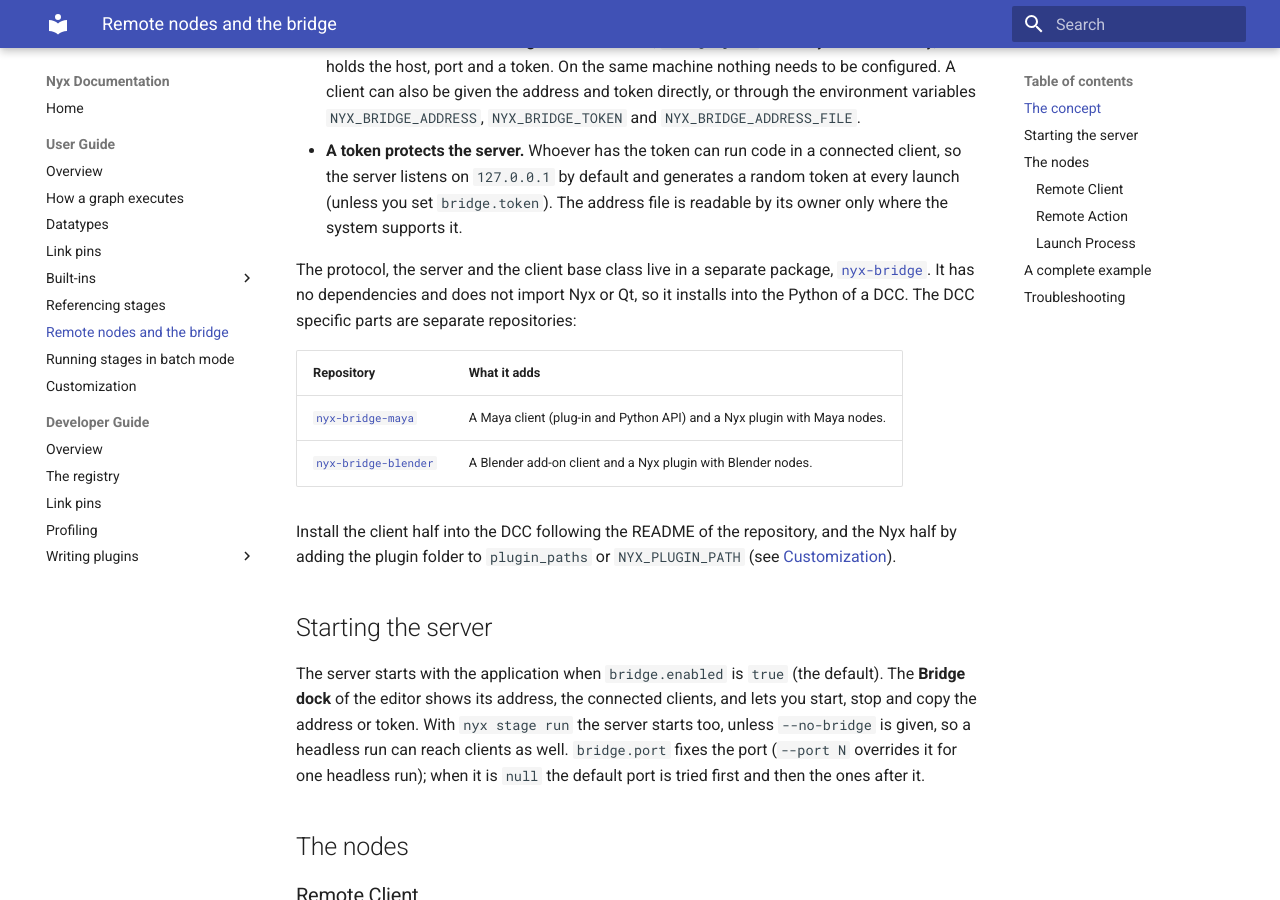
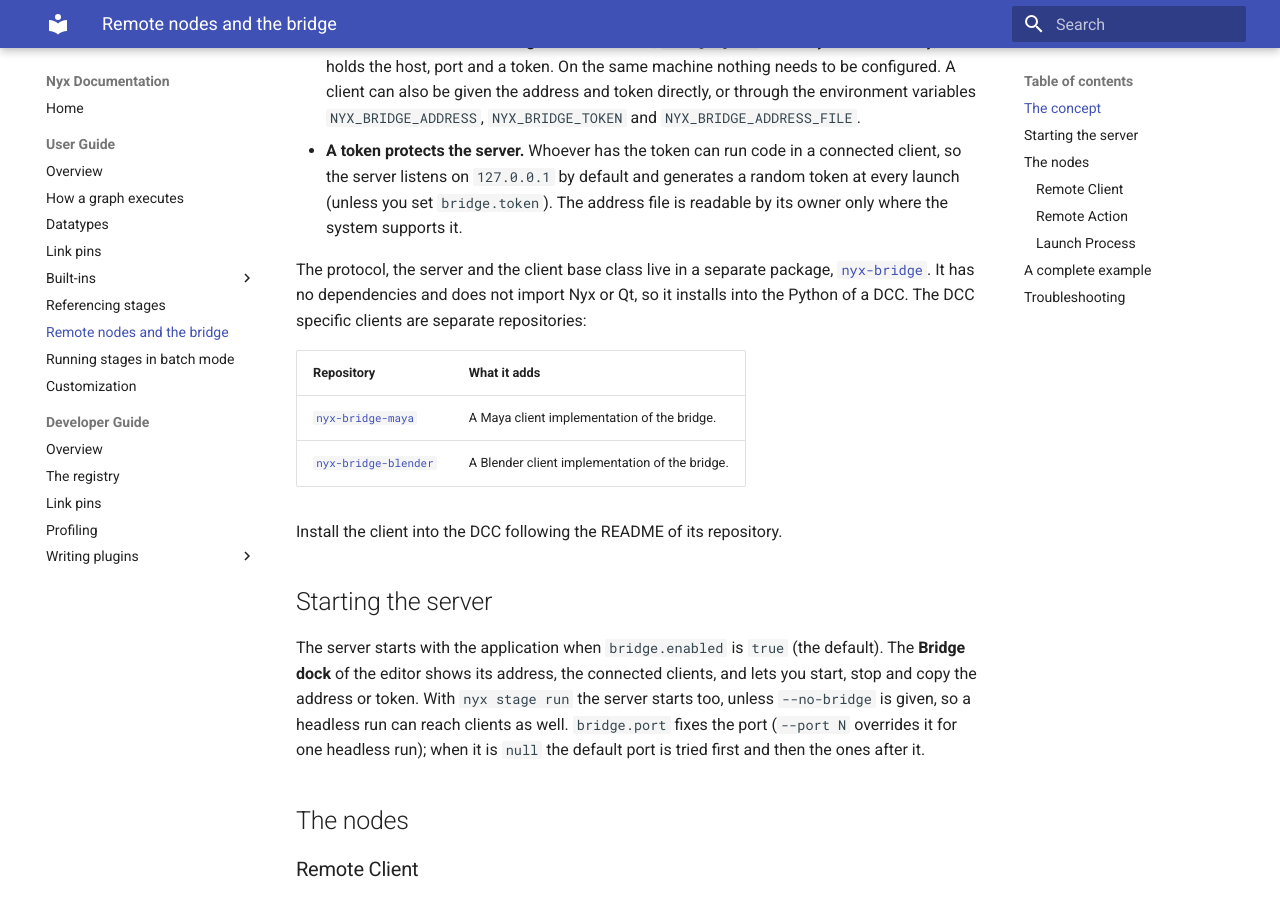
Before and after one commit to sowwic/nyx, an MkDocs documentation site: the page built from docs/user/remote-nodes.md, in a window 1280 px wide and 900 px high, scrolled down 608 px. Built offline with MkDocs 1.6.1 and Material for MkDocs 9.7.7, drawn with Linux system fonts in a browser that asks for light colours.

Commit message:
Update name for pypi (#140) (#141)

```diff
--- a/docs/user/remote-nodes.md
+++ b/docs/user/remote-nodes.md
@@ -33,17 +33,15 @@ into the graph.
 
 The protocol, the server and the client base class live in a separate package,
 [`nyx-bridge`](https://github.com/sowwic/nyx-bridge). It has no dependencies and does
-not import Nyx or Qt, so it installs into the Python of a DCC. The DCC specific parts are
+not import Nyx or Qt, so it installs into the Python of a DCC. The DCC specific clients are
 separate repositories:
 
 | Repository | What it adds |
 | --- | --- |
-| [`nyx-bridge-maya`](https://github.com/sowwic/nyx-bridge-maya) | A Maya client (plug-in and Python API) and a Nyx plugin with Maya nodes. |
-| [`nyx-bridge-blender`](https://github.com/sowwic/nyx-bridge-blender) | A Blender add-on client and a Nyx plugin with Blender nodes. |
+| [`nyx-bridge-maya`](https://github.com/sowwic/nyx-bridge-maya) | A Maya client implementation of the bridge. |
+| [`nyx-bridge-blender`](https://github.com/sowwic/nyx-bridge-blender) | A Blender client implementation of the bridge. |
 
-Install the client half into the DCC following the README of the repository, and the
-Nyx half by adding the plugin folder to `plugin_paths` or `NYX_PLUGIN_PATH`
-(see [Customization](customization.md)).
+Install the client into the DCC following the README of its repository.
 
 ## Starting the server
 
--- a/pyproject.toml
+++ b/pyproject.toml
@@ -1,5 +1,5 @@
 [project]
-name = "nyx"
+name = "sowwic-nyx"
 version = "1.0.0"
 description = "Python nodal execution graph"
 authors = [
@@ -67,3 +67,6 @@ log_cli_level = "ERROR"
 markers = [
   "with_plugins(*plugin_ids): initialize the given plugins for the test",
 ]
+
+[tool.uv.build-backend]
+module-name = "nyx"
```
Also changed, not shown: CLAUDE.md (+1 -1 lines), README.md (+6 -15 lines), 1 other file.
